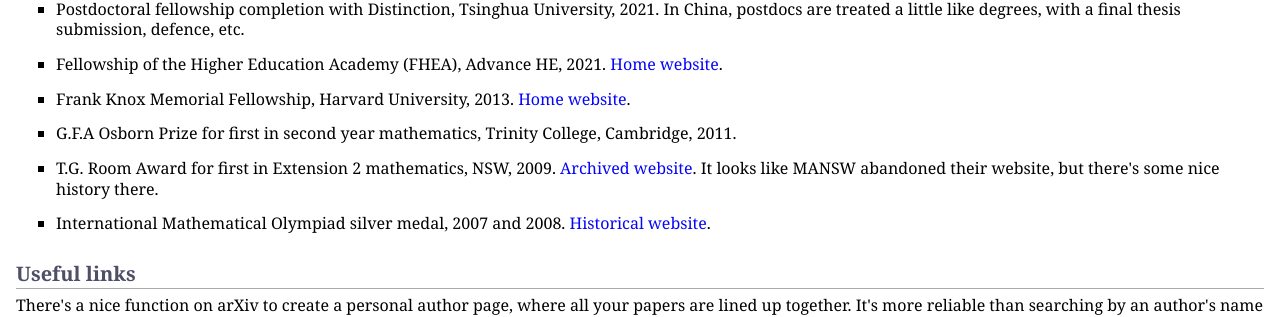
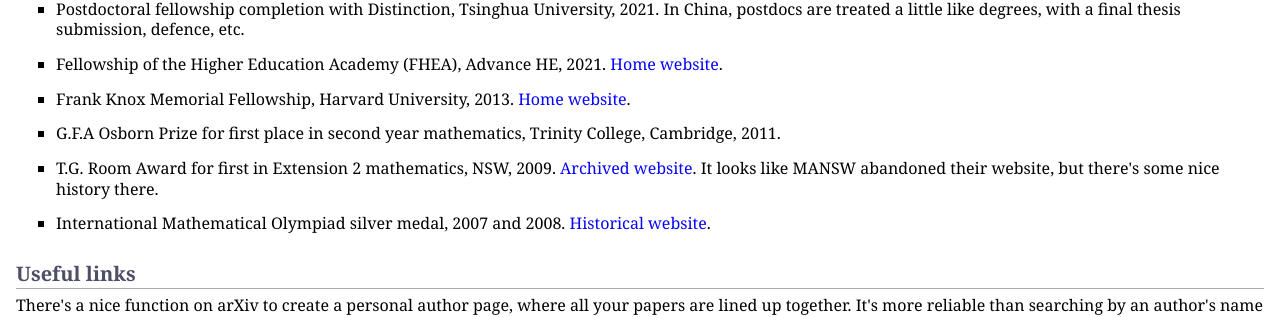
Before and after one commit to MaxMenzies/maxmenzies.com, a Jekyll site: the page index.html, which Jekyll copies as it is, in a window 1280 px wide. Shown: the part 1687-2004 px from the top of the page. Built offline with Jekyll 4.4.1, drawn with Linux system fonts in a browser that asks for light colours.

Commit message:
Update index.html

```diff
--- a/index.html
+++ b/index.html
@@ -161,7 +161,7 @@
 </li>
 </ul>
 <ul>
-<li><p>G.F.A Osborn Prize for first in second year mathematics, Trinity College, Cambridge, 2011.</p>
+<li><p>G.F.A Osborn Prize for first place in second year mathematics, Trinity College, Cambridge, 2011.</p>
 </li>
 </ul>
 <ul>
```
